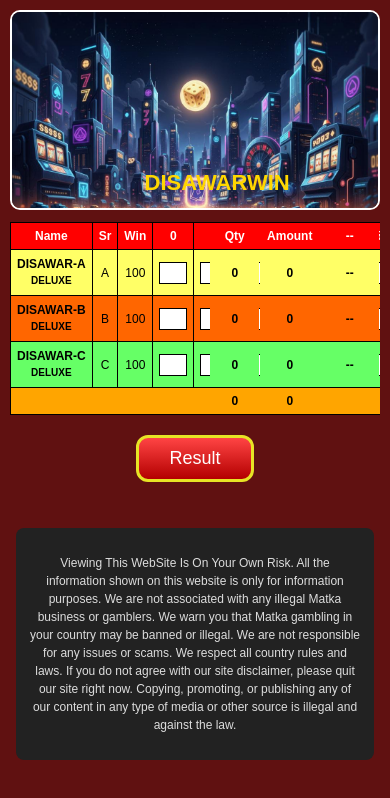
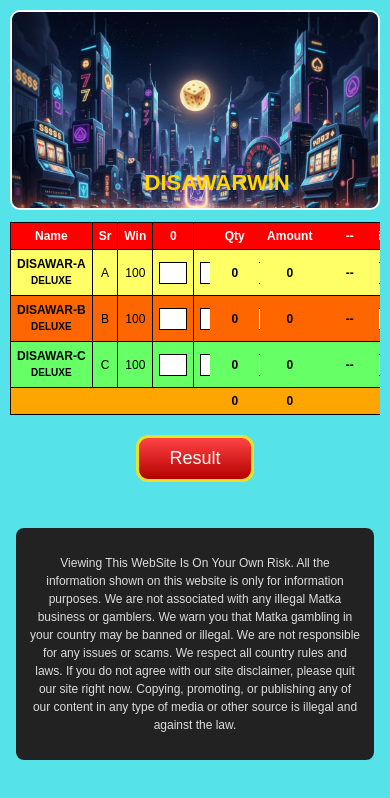
Before and after one commit to SaiWorkProfile/Lottery-Frontend, a React (Create React App) app: page / in a window 390 px wide. Shown: the top 798 px of the page. Built offline with nearby package versions, Linux system fonts and the light colour scheme; no server answers.

Commit message:
update result page

```diff
--- a/src/styles/main.css
+++ b/src/styles/main.css
@@ -276,11 +276,3 @@ body {
     font-size: 11px;
   }
 }
-@media (max-width: 768px) {
-  .page-wrapper {
-    max-width: 100%;
-    margin: 0;
-    border: none;
-    background: #601111; /* brown */
-  }
-}
```
